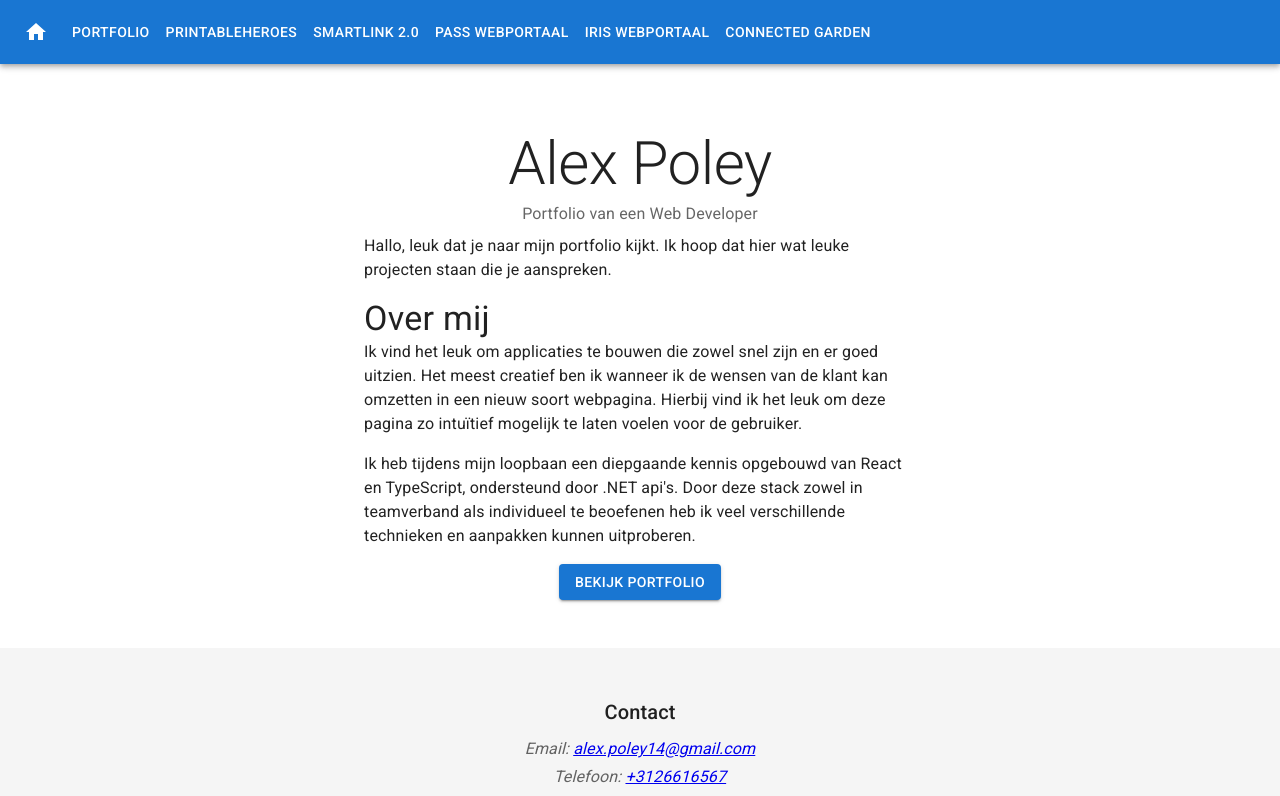
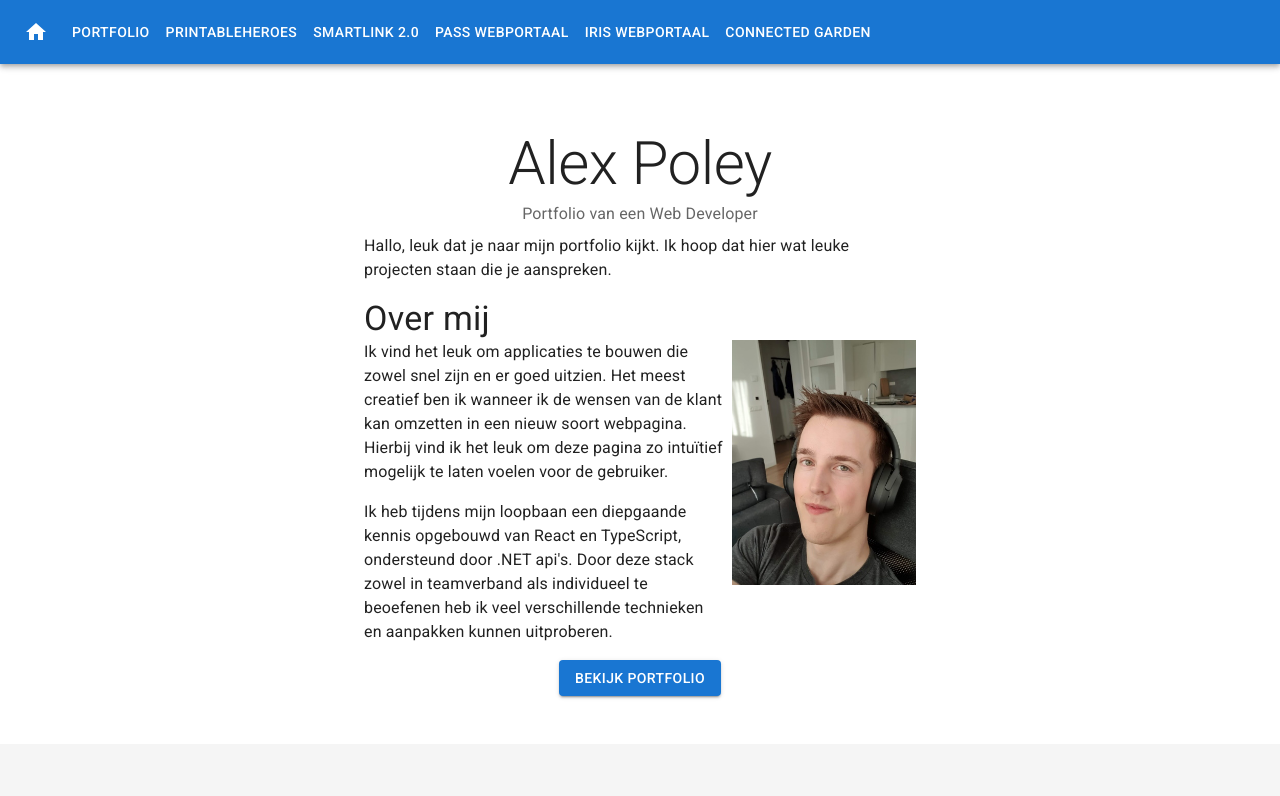
Before and after one commit to Raideron/CV, a Next.js app: page / in a window 1280 px wide. Shown: the top 796 px of the page. Built offline with nearby package versions, Linux system fonts and the light colour scheme.

Commit message:
Add photo

```diff
--- a/pages/index.tsx
+++ b/pages/index.tsx
@@ -1,16 +1,19 @@
 import * as React from "react";
 import Button from "@mui/material/Button";
 import Grid from "@mui/material/Grid";
-import Stack from "@mui/material/Stack";
 import Box from "@mui/material/Box";
 import Typography from "@mui/material/Typography";
 import Container from "@mui/material/Container";
 import { NextPage } from "next";
 import Link from "next/link";
-import { CvCard } from "@root/components/cvCard";
-import { projects } from "@root/constants/projects";
+import Image from "next/image";
+import { useTheme } from "@mui/material";
+import AlexImg from "../public/alex.jpg";
 
-export const AlbumPage: NextPage = () => (
+export const AlbumPage: NextPage = () => {
+	const theme = useTheme();
+
+	return (
 		<main>
 			{/* Hero unit */}
 			<Box
@@ -40,27 +43,50 @@ export const AlbumPage: NextPage = () => (
 					</Typography>
 
 					<Typography align="left" paragraph>
-					Hallo, leuk dat je naar mijn portfolio kijkt. Ik hoop dat
-					hier wat leuke projecten staan die je aanspreken.
+						Hallo, leuk dat je naar mijn portfolio kijkt. Ik hoop
+						dat hier wat leuke projecten staan die je aanspreken.
 					</Typography>
 
 					<Typography variant="h4" align="left">
 						Over mij
 					</Typography>
+					<Grid container>
+						<Grid
+							item
+							xs={12}
+							sm={8}
+							sx={{
+								paddingRight: theme.breakpoints.up("xs")
+									? 1
+									: 0,
+							}}
+						>
 							<Typography align="left" paragraph>
-					Ik vind het leuk om applicaties te bouwen die zowel snel
-					zijn en er goed uitzien. Het meest creatief ben ik wanneer
-					ik de wensen van de klant kan omzetten in een nieuw soort
-					webpagina. Hierbij vind ik het leuk om deze pagina zo
-					intuïtief mogelijk te laten voelen voor de gebruiker.
+								Ik vind het leuk om applicaties te bouwen die
+								zowel snel zijn en er goed uitzien. Het meest
+								creatief ben ik wanneer ik de wensen van de
+								klant kan omzetten in een nieuw soort webpagina.
+								Hierbij vind ik het leuk om deze pagina zo
+								intuïtief mogelijk te laten voelen voor de
+								gebruiker.
 							</Typography>
 							<Typography align="left" paragraph>
-					Ik heb tijdens mijn loopbaan een diepgaande kennis opgebouwd
-					van React en TypeScript, ondersteund door .NET api&apos;s.
-					Door deze stack zowel in teamverband als individueel te
-					beoefenen heb ik veel verschillende technieken en aanpakken
-					kunnen uitproberen.
+								Ik heb tijdens mijn loopbaan een diepgaande
+								kennis opgebouwd van React en TypeScript,
+								ondersteund door .NET api&apos;s. Door deze
+								stack zowel in teamverband als individueel te
+								beoefenen heb ik veel verschillende technieken
+								en aanpakken kunnen uitproberen.
 							</Typography>
+						</Grid>
+						<Grid item xs={12} sm={4} sx={{ mb: 2 }}>
+							<Image
+								src={AlexImg}
+								layout="responsive"
+								objectFit="cover"
+							/>
+						</Grid>
+					</Grid>
 
 					<Box sx={{ display: "flex", justifyContent: "center" }}>
 						<Link href="/projects" passHref>
@@ -73,5 +99,6 @@ export const AlbumPage: NextPage = () => (
 			</Box>
 		</main>
 	);
+};
 
 export default AlbumPage;
```
Also changed, not shown: public/alex.jpg (added). Lines whose indentation alone changed are shown as unchanged.
